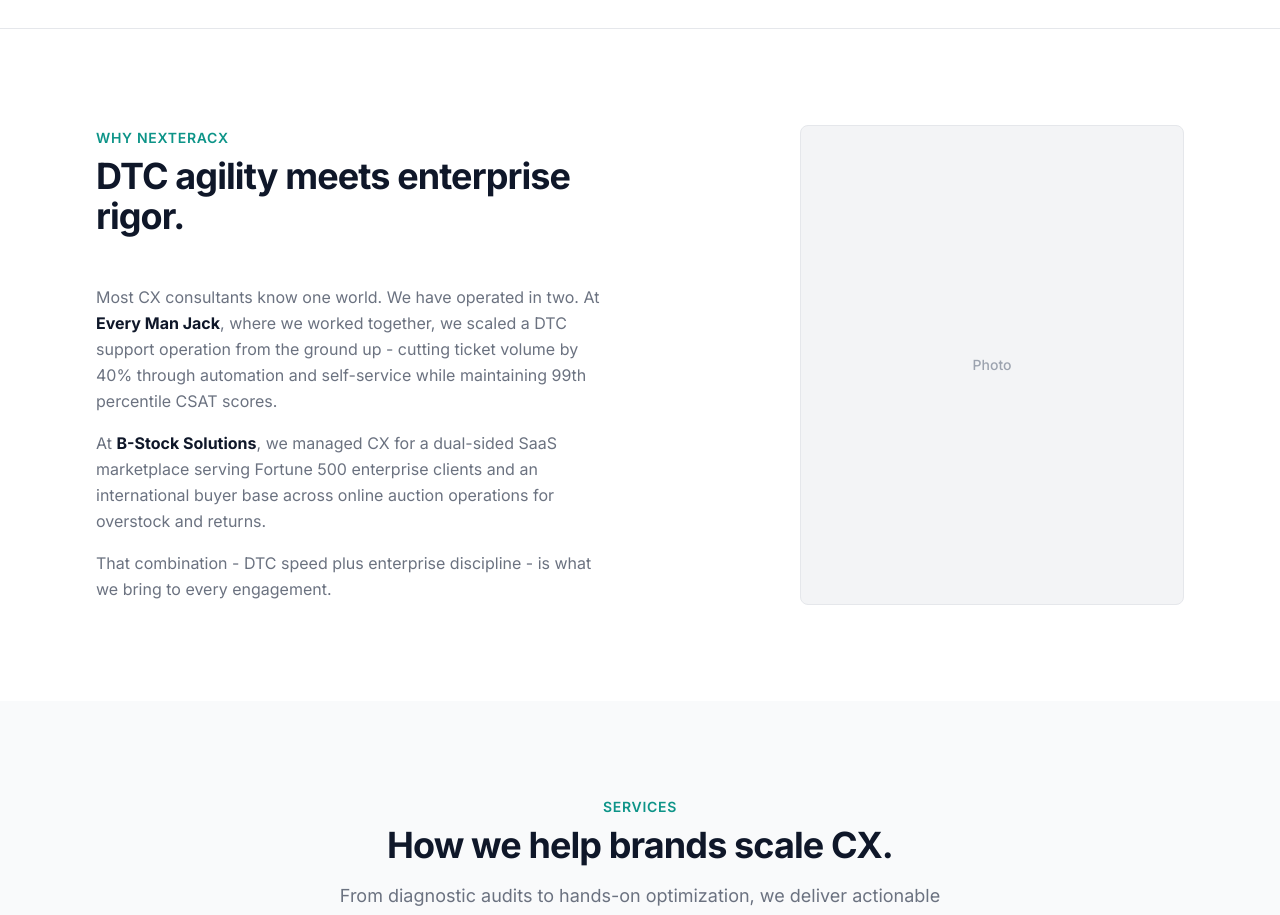
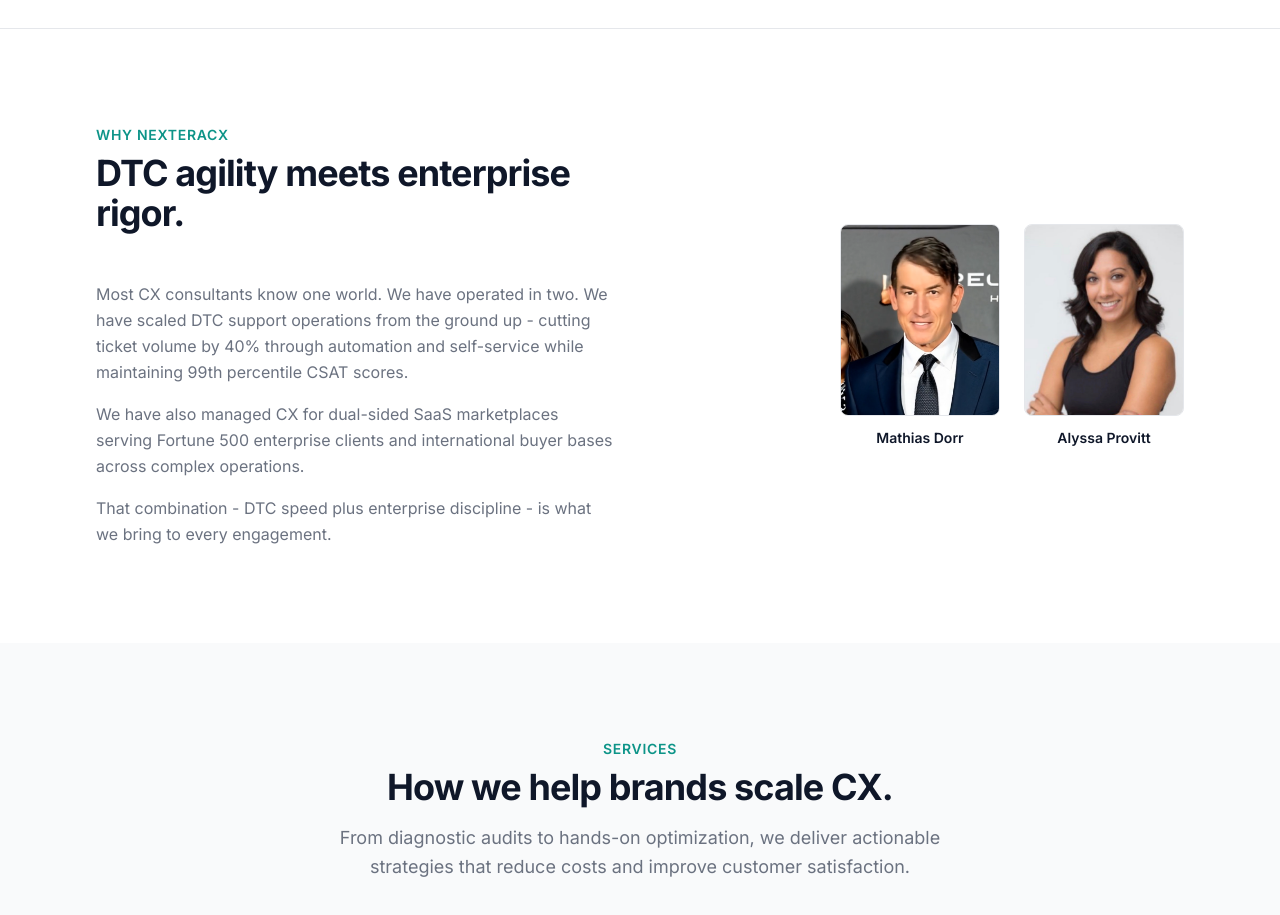
Before and after one commit to AllesAusloeschen/nexteracx, a Next.js app: page / in a window 1280 px wide. Shown: the part 900-1815 px from the top of the page. Built offline with nearby package versions, Linux system fonts and the light colour scheme.

Commit message:
Remove company names from homepage, add founder photos, fix B-Stock attribution

```diff
--- a/app/page.tsx
+++ b/app/page.tsx
@@ -1,3 +1,4 @@
+import Image from "next/image";
 import CTAButton from "./components/CTAButton";
 import SectionHeading from "./components/SectionHeading";
 import ServiceCard from "./components/ServiceCard";
@@ -54,28 +55,34 @@
               />
               <div className="space-y-4 text-gray-600 leading-relaxed">
                 <p>
-                  Most CX consultants know one world. We have operated in two. At{" "}
-                  <strong className="text-navy">Every Man Jack</strong>, where we worked
-                  together, we scaled a DTC support operation from the ground up  - cutting
-                  ticket volume by 40% through automation and self-service while maintaining
-                  99th percentile CSAT scores.
+                  Most CX consultants know one world. We have operated in two.
+                  We have scaled DTC support operations from the ground up -
+                  cutting ticket volume by 40% through automation and
+                  self-service while maintaining 99th percentile CSAT scores.
                 </p>
                 <p>
-                  At <strong className="text-navy">B-Stock Solutions</strong>, we managed
-                  CX for a dual-sided SaaS marketplace serving Fortune 500 enterprise
-                  clients and an international buyer base across online auction operations
-                  for overstock and returns.
+                  We have also managed CX for dual-sided SaaS marketplaces
+                  serving Fortune 500 enterprise clients and international
+                  buyer bases across complex operations.
                 </p>
                 <p>
-                  That combination  - DTC speed plus enterprise discipline  - is
+                  That combination - DTC speed plus enterprise discipline - is
                   what we bring to every engagement.
                 </p>
               </div>
             </div>
-            {/* Photo placeholder */}
-            <div className="flex justify-center lg:justify-end">
-              <div className="w-full max-w-sm aspect-[4/5] rounded-lg bg-gray-100 border border-gray-200 flex items-center justify-center">
-                <span className="text-sm text-gray-400 font-medium">Photo</span>
+            <div className="flex justify-center lg:justify-end gap-6">
+              <div className="text-center">
+                <div className="w-40 h-48 rounded-lg overflow-hidden border border-gray-200 mb-3">
+                  <Image src="/mathias-headshot.png" alt="Mathias Dorr" width={160} height={192} className="w-full h-full object-cover" />
+                </div>
+                <p className="text-sm font-semibold text-navy">Mathias Dorr</p>
+              </div>
+              <div className="text-center">
+                <div className="w-40 h-48 rounded-lg overflow-hidden border border-gray-200 mb-3">
+                  <Image src="/alyssa-headshot.jpg" alt="Alyssa Provitt" width={160} height={192} className="w-full h-full object-cover" />
+                </div>
+                <p className="text-sm font-semibold text-navy">Alyssa Provitt</p>
               </div>
             </div>
           </div>
```
